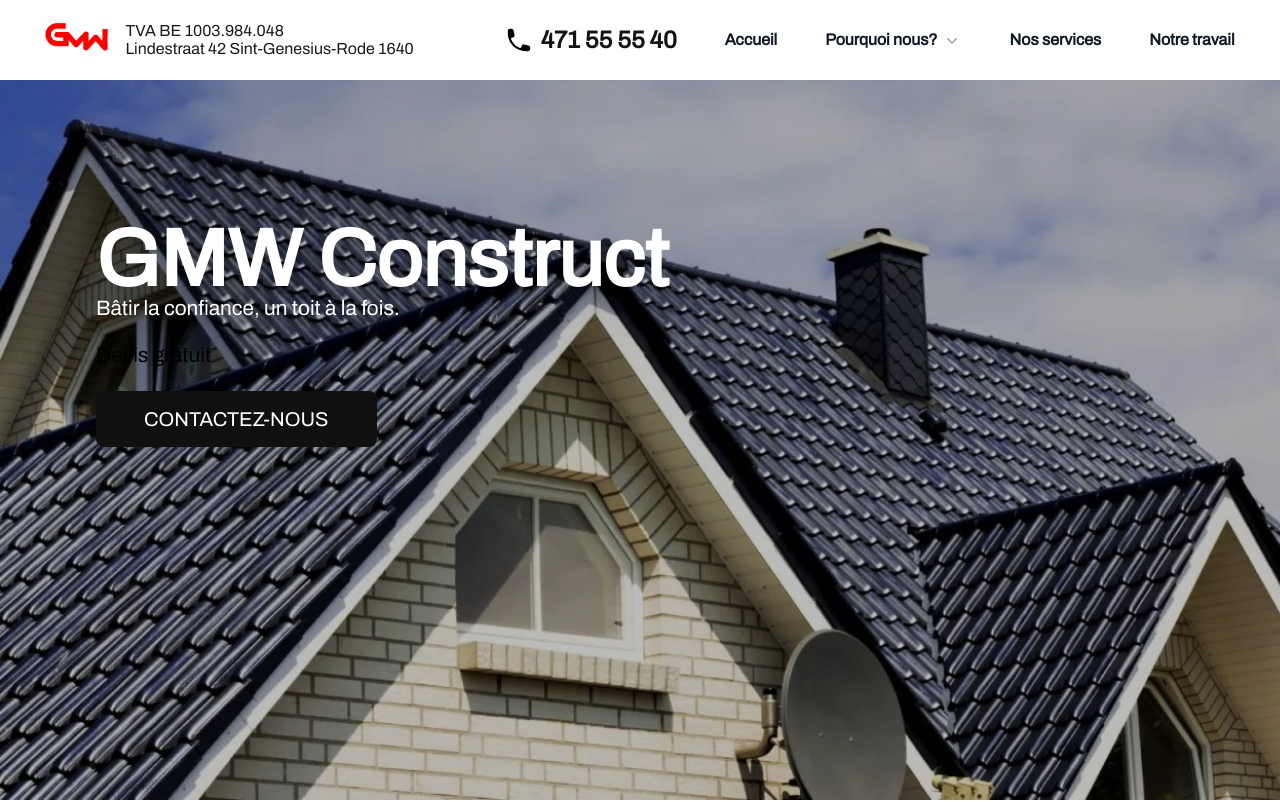
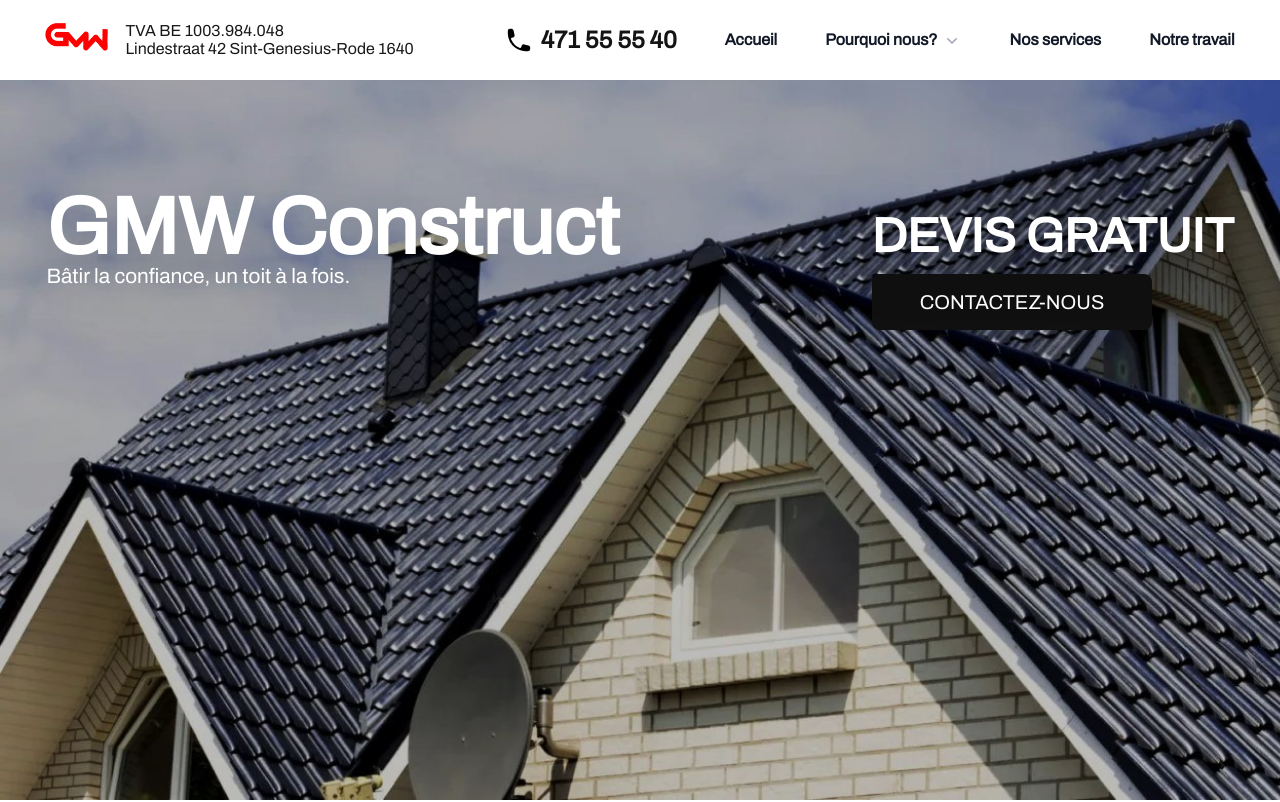
Before and after one commit to dheyssons/gmwconstruct, a Next.js app: page / in a window 1280 px wide. Shown: the top 802 px of the page. Built offline with nearby package versions, Linux system fonts and the light colour scheme.

Commit message:
home page changed

```diff
--- a/app/page.js
+++ b/app/page.js
@@ -65,14 +65,16 @@
     <section className="section flex flex-col gap-y-10 lg:gap-y-20">
       <div className="banner flex flex-col w-full h-screen items-start relative">
         {/* title */}
-        <motion.div variants={upward} initial="variantInit" whileInView="variantAnim" viewport={{once: true}} transition={transition1_s} className="mt-44 lg:mt-60 mx-12 lg:ml-24 flex flex-col gap-y-6">
-          <div className='flex flex-col lg:gap-y-2'>
+        <motion.div variants={upward} initial="variantInit" whileInView="variantAnim" viewport={{once: true}} transition={transition1_s} className="mt-44 lg:mt-52 mx-12 lg:mx-0 flex flex-col gap-y-12 lg:flex-row w-full justify-around">
+          <div className='flex flex-col lg:gap-y-2 mr-40'>
             {/* TITLE */}
               <motion.h1 variants={item} className="h1 drop-shadow-2xl text-white lg:text-[#ffffff] !leading-10 pb-2">GMW Construct</motion.h1>
               <motion.p variants={item} className="text-[1.3rem] drop-shadow-2xl text-[#ffffffed] lg:text-[#ffffff] leading-6">Bâtir la confiance, un toit à la fois.</motion.p>
           </div>
-          <motion.p className='p text-[1.3rem] drop-shadow-2xl' variants={item}>Devis gratuit</motion.p>
-          <a className="btn max-w-max" href="#contactus">CONTACTEZ-NOUS</a>
+          <div className='flex flex-col gap-y-2'>
+           <motion.h3 className='h3 drop-shadow-2xl !text-white uppercase' variants={item}>Devis gratuit</motion.h3>
+            <a className="btn max-w-max" href="#contactus">CONTACTEZ-NOUS</a>
+          </div>
         </motion.div>
       </div>
 
```
Also changed, not shown: public/home.jpg.
